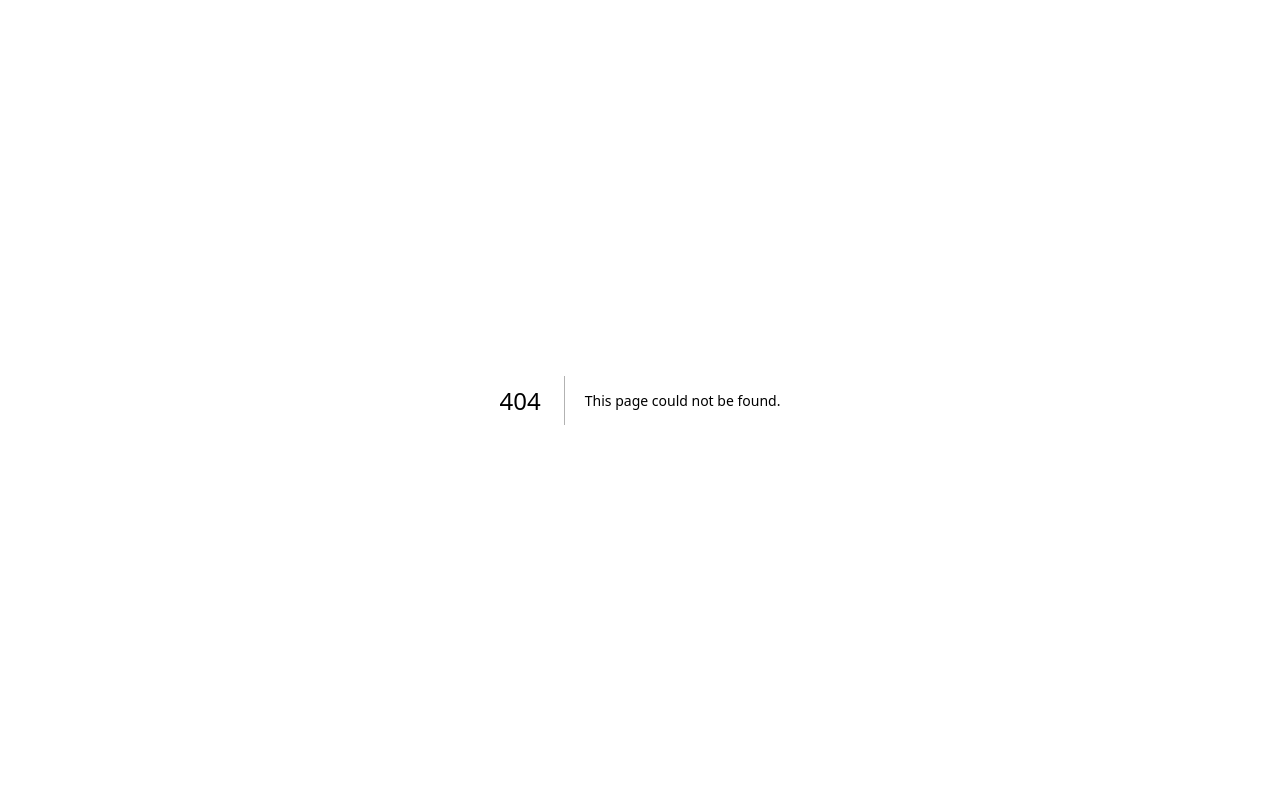
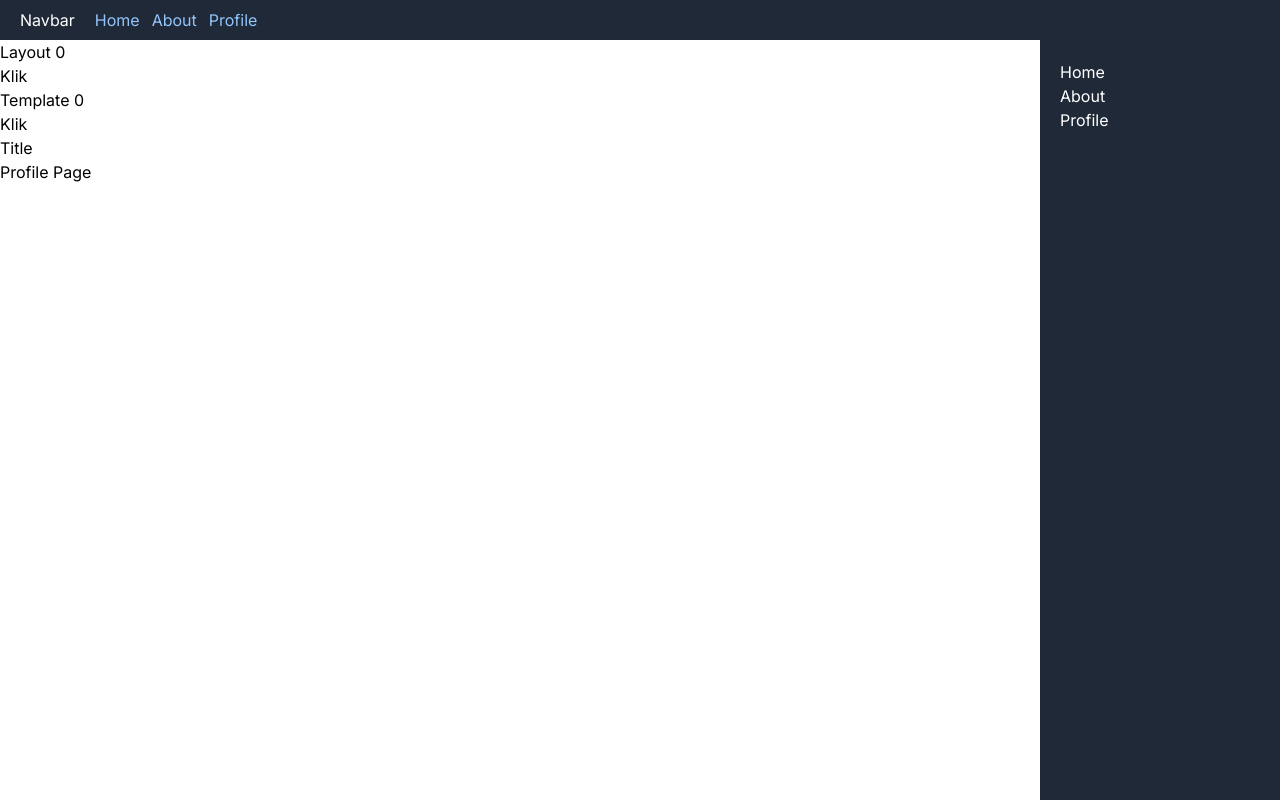
Before and after one commit to Coessitompul/next-app-router, a Next.js app: page /about/profile in a window 1280 px wide. Before the commit this address had no page. Built offline with nearby package versions, Linux system fonts and the light colour scheme.

Commit message:
Video tutorial kedua

```diff
--- /dev/null
+++ b/src/app/about/layout.tsx
@@ -0,0 +1,18 @@
+import { ReactNode } from "react";
+
+export default function AboutLayout({children} : {children: ReactNode}) {
+  return (
+    <>
+      <nav className="fixed right-0 top-10 z-10 h-screen w-60 bg-gray-800">
+        <ul className="text-white p-5">
+          <li>Home</li>
+          <li>About</li>
+          <li>Profile</li>
+        </ul>
+      </nav>
+      <div>
+        {children}
+      </div>
+    </>
+  )
+}
--- /dev/null
+++ b/src/app/about/page.tsx
@@ -0,0 +1,7 @@
+export default function AboutPage() {
+  return (
+    <div>
+      <h1>About Page</h1>
+    </div>
+  )
+}
--- /dev/null
+++ b/src/app/about/profile/layout.tsx
@@ -0,0 +1,12 @@
+import { ReactNode } from "react";
+
+export default function AboutLayout({children} : {children: ReactNode}) {
+  return (
+    <>
+      <h1>Title</h1>
+      <div>
+        {children}
+      </div>
+    </>
+  )
+}
--- /dev/null
+++ b/src/app/about/profile/page.tsx
@@ -0,0 +1,9 @@
+
+
+export default function ProfilePage() {
+  return (
+    <div>
+      <h1>Profile Page</h1>
+    </div>
+  )
+}
--- a/src/app/globals.css
+++ b/src/app/globals.css
@@ -1,27 +1,3 @@
 @tailwind base;
 @tailwind components;
 @tailwind utilities;
-
-:root {
-  --foreground-rgb: 0, 0, 0;
-  --background-start-rgb: 214, 219, 220;
-  --background-end-rgb: 255, 255, 255;
-}
-
-@media (prefers-color-scheme: dark) {
-  :root {
-    --foreground-rgb: 255, 255, 255;
-    --background-start-rgb: 0, 0, 0;
-    --background-end-rgb: 0, 0, 0;
-  }
-}
-
-body {
-  color: rgb(var(--foreground-rgb));
-  background: linear-gradient(
-      to bottom,
-      transparent,
-      rgb(var(--background-end-rgb))
-    )
-    rgb(var(--background-start-rgb));
-}
--- a/src/app/layout.tsx
+++ b/src/app/layout.tsx
@@ -1,22 +1,32 @@
+"use client"
+
 import './globals.css'
 import type { Metadata } from 'next'
 import { Inter } from 'next/font/google'
+import Navbar from './navbar'
+import { useState } from 'react'
 
 const inter = Inter({ subsets: ['latin'] })
 
-export const metadata: Metadata = {
-  title: 'Create Next App',
-  description: 'Generated by create next app',
-}
+// export const metadata: Metadata = {
+//   title: 'Create Next App',
+//   description: 'Generated by create next app',
+// }
 
 export default function RootLayout({
   children,
 }: {
   children: React.ReactNode
 }) {
+  const [state, setState] = useState(0);
   return (
     <html lang="en">
-      <body className={inter.className}>{children}</body>
+      <body className={inter.className}>
+        <Navbar></Navbar>
+        <h1>Layout {state}</h1>
+        <button onClick={() => setState(state + 1)}>Klik</button>
+        {children}
+      </body>
     </html>
   )
 }
--- /dev/null
+++ b/src/app/navbar.tsx
@@ -0,0 +1,21 @@
+import Link from "next/link";
+
+export default function Navbar() {
+  return (
+    <nav className="flex bg-gray-800 py-2 px-5">
+      <h1 className="text-white">Navbar</h1>
+      <ul className="flex ml-5">
+        <Link href="/">
+          <li className="mr-3 text-blue-300 cursor-pointer">Home</li>
+        </Link>
+        <Link href="/about">
+          <li className="mr-3 text-blue-300 cursor-pointer">About</li>
+        </Link>
+        <Link href="/about/profile">
+          <li className="mr-3 text-blue-300 cursor-pointer">Profile</li>
+        </Link>
+
+      </ul>
+    </nav>
+  )
+}
--- a/src/app/page.tsx
+++ b/src/app/page.tsx
@@ -3,111 +3,7 @@
 export default function Home() {
   return (
     <main className="flex min-h-screen flex-col items-center justify-between p-24">
-      <div className="z-10 max-w-5xl w-full items-center justify-between font-mono text-sm lg:flex">
-        <p className="fixed left-0 top-0 flex w-full justify-center border-b border-gray-300 bg-gradient-to-b from-zinc-200 pb-6 pt-8 backdrop-blur-2xl dark:border-neutral-800 dark:bg-zinc-800/30 dark:from-inherit lg:static lg:w-auto  lg:rounded-xl lg:border lg:bg-gray-200 lg:p-4 lg:dark:bg-zinc-800/30">
-          Get started by editing&nbsp;
-          <code className="font-mono font-bold">src/app/page.tsx</code>
-        </p>
-        <div className="fixed bottom-0 left-0 flex h-48 w-full items-end justify-center bg-gradient-to-t from-white via-white dark:from-black dark:via-black lg:static lg:h-auto lg:w-auto lg:bg-none">
-          <a
-            className="pointer-events-none flex place-items-center gap-2 p-8 lg:pointer-events-auto lg:p-0"
-            href="https://vercel.com?utm_source=create-next-app&utm_medium=appdir-template&utm_campaign=create-next-app"
-            target="_blank"
-            rel="noopener noreferrer"
-          >
-            By{' '}
-            <Image
-              src="/vercel.svg"
-              alt="Vercel Logo"
-              className="dark:invert"
-              width={100}
-              height={24}
-              priority
-            />
-          </a>
-        </div>
-      </div>
-
-      <div className="relative flex place-items-center before:absolute before:h-[300px] before:w-[480px] before:-translate-x-1/2 before:rounded-full before:bg-gradient-radial before:from-white before:to-transparent before:blur-2xl before:content-[''] after:absolute after:-z-20 after:h-[180px] after:w-[240px] after:translate-x-1/3 after:bg-gradient-conic after:from-sky-200 after:via-blue-200 after:blur-2xl after:content-[''] before:dark:bg-gradient-to-br before:dark:from-transparent before:dark:to-blue-700 before:dark:opacity-10 after:dark:from-sky-900 after:dark:via-[#0141ff] after:dark:opacity-40 before:lg:h-[360px] z-[-1]">
-        <Image
-          className="relative dark:drop-shadow-[0_0_0.3rem_#ffffff70] dark:invert"
-          src="/next.svg"
-          alt="Next.js Logo"
-          width={180}
-          height={37}
-          priority
-        />
-      </div>
-
-      <div className="mb-32 grid text-center lg:max-w-5xl lg:w-full lg:mb-0 lg:grid-cols-4 lg:text-left">
-        <a
-          href="https://nextjs.org/docs?utm_source=create-next-app&utm_medium=appdir-template&utm_campaign=create-next-app"
-          className="group rounded-lg border border-transparent px-5 py-4 transition-colors hover:border-gray-300 hover:bg-gray-100 hover:dark:border-neutral-700 hover:dark:bg-neutral-800/30"
-          target="_blank"
-          rel="noopener noreferrer"
-        >
-          <h2 className={`mb-3 text-2xl font-semibold`}>
-            Docs{' '}
-            <span className="inline-block transition-transform group-hover:translate-x-1 motion-reduce:transform-none">
-              -&gt;
-            </span>
-          </h2>
-          <p className={`m-0 max-w-[30ch] text-sm opacity-50`}>
-            Find in-depth information about Next.js features and API.
-          </p>
-        </a>
-
-        <a
-          href="https://nextjs.org/learn?utm_source=create-next-app&utm_medium=appdir-template-tw&utm_campaign=create-next-app"
-          className="group rounded-lg border border-transparent px-5 py-4 transition-colors hover:border-gray-300 hover:bg-gray-100 hover:dark:border-neutral-700 hover:dark:bg-neutral-800/30"
-          target="_blank"
-          rel="noopener noreferrer"
-        >
-          <h2 className={`mb-3 text-2xl font-semibold`}>
-            Learn{' '}
-            <span className="inline-block transition-transform group-hover:translate-x-1 motion-reduce:transform-none">
-              -&gt;
-            </span>
-          </h2>
-          <p className={`m-0 max-w-[30ch] text-sm opacity-50`}>
-            Learn about Next.js in an interactive course with&nbsp;quizzes!
-          </p>
-        </a>
-
-        <a
-          href="https://vercel.com/templates?framework=next.js&utm_source=create-next-app&utm_medium=appdir-template&utm_campaign=create-next-app"
-          className="group rounded-lg border border-transparent px-5 py-4 transition-colors hover:border-gray-300 hover:bg-gray-100 hover:dark:border-neutral-700 hover:dark:bg-neutral-800/30"
-          target="_blank"
-          rel="noopener noreferrer"
-        >
-          <h2 className={`mb-3 text-2xl font-semibold`}>
-            Templates{' '}
-            <span className="inline-block transition-transform group-hover:translate-x-1 motion-reduce:transform-none">
-              -&gt;
-            </span>
-          </h2>
-          <p className={`m-0 max-w-[30ch] text-sm opacity-50`}>
-            Explore the Next.js 13 playground.
-          </p>
-        </a>
-
-        <a
-          href="https://vercel.com/new?utm_source=create-next-app&utm_medium=appdir-template&utm_campaign=create-next-app"
-          className="group rounded-lg border border-transparent px-5 py-4 transition-colors hover:border-gray-300 hover:bg-gray-100 hover:dark:border-neutral-700 hover:dark:bg-neutral-800/30"
-          target="_blank"
-          rel="noopener noreferrer"
-        >
-          <h2 className={`mb-3 text-2xl font-semibold`}>
-            Deploy{' '}
-            <span className="inline-block transition-transform group-hover:translate-x-1 motion-reduce:transform-none">
-              -&gt;
-            </span>
-          </h2>
-          <p className={`m-0 max-w-[30ch] text-sm opacity-50`}>
-            Instantly deploy your Next.js site to a shareable URL with Vercel.
-          </p>
-        </a>
-      </div>
+      Hello World
     </main>
   )
 }
--- /dev/null
+++ b/src/app/template.tsx
@@ -0,0 +1,14 @@
+"use client";
+
+import { ReactNode, useState } from "react";
+
+export default function Template({children} : {children: ReactNode}) {
+  const [state, setState] = useState(0);
+  return (
+    <div>
+      <h1>Template {state}</h1>
+      <button onClick={() => setState(state + 1)}>Klik</button>
+      {children}
+    </div>
+  )
+}
```
